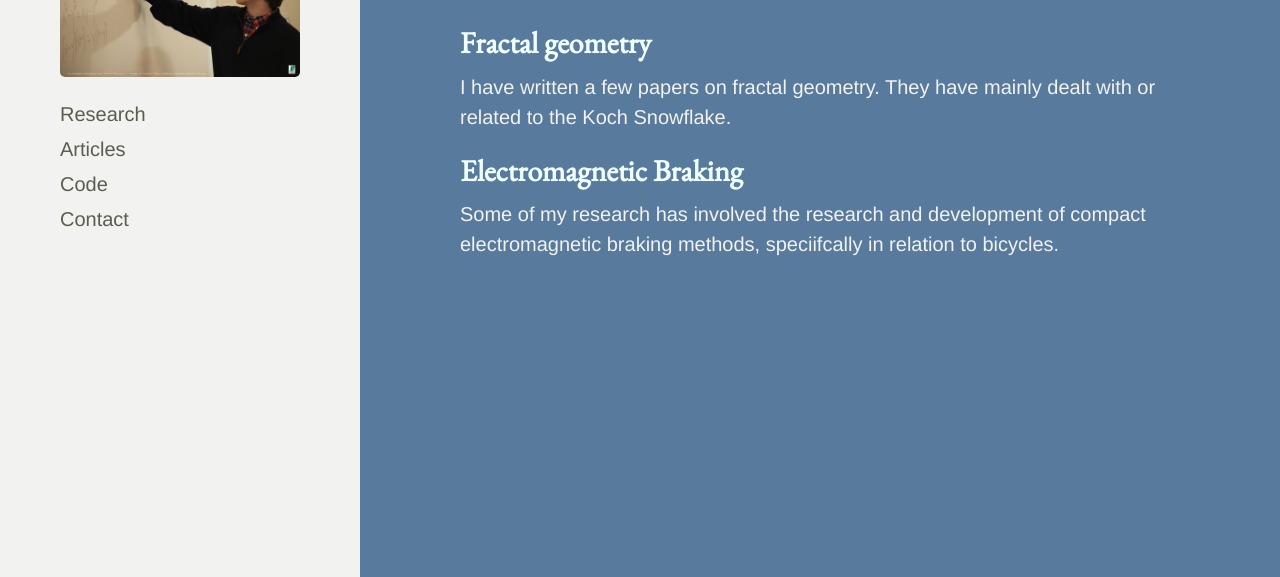
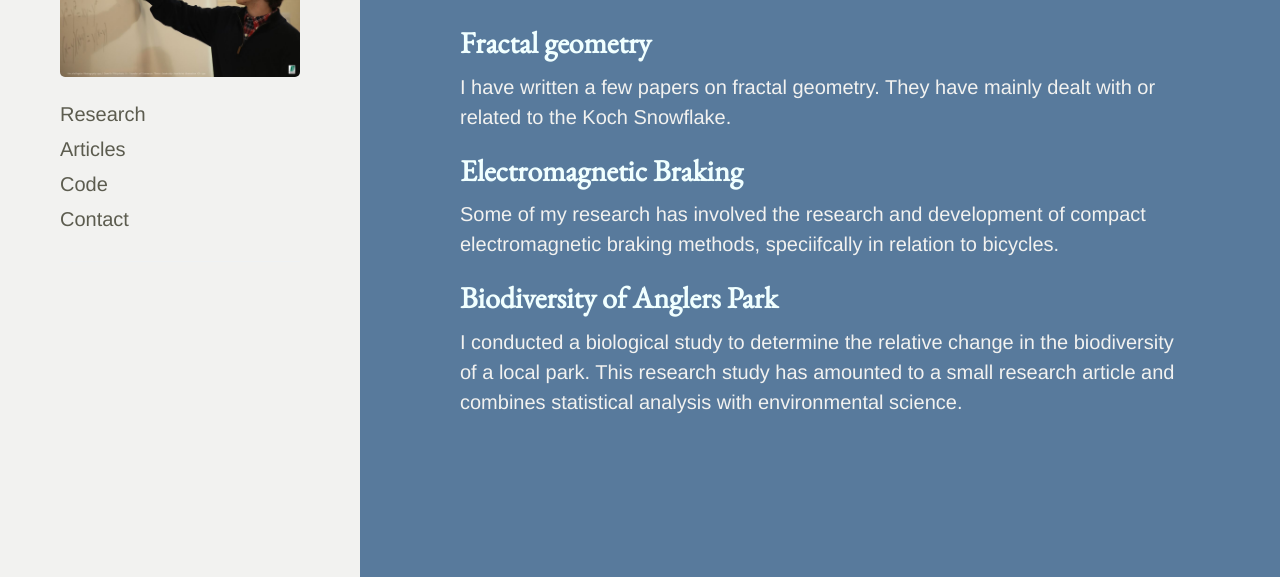
Before and after one commit to cakoch10/cakoch10.github.io, a Jekyll site: the page built from _posts/2015-08-13-main.md, in a window 1280 px wide and 900 px high, scrolled down 1130 px, cut to the strip 323-900 px from the top of the window. Built offline with Jekyll 4.4.1, drawn with Linux system fonts in a browser that asks for light colours; Markdown is read by kramdown in place of the engine named in the settings.

Commit message:
Update 2015-08-13-main.md

```diff
--- a/_posts/2015-08-13-main.md
+++ b/_posts/2015-08-13-main.md
@@ -39,3 +39,8 @@ I have written a few papers on fractal geometry. They have mainly dealt with or
 <span style="color:#f2f2f0">
 Some of my research has involved the research and development of compact electromagnetic braking methods, speciifcally in relation to bicycles.
 </span>
+
+##[Biodiversity of Anglers Park](/bio)
+<span style="color:#f2f2f0">
+I conducted a biological study to determine the relative change in the biodiversity of a local park. This research study has amounted to a small research article and combines statistical analysis with environmental science.
+</span>
```
